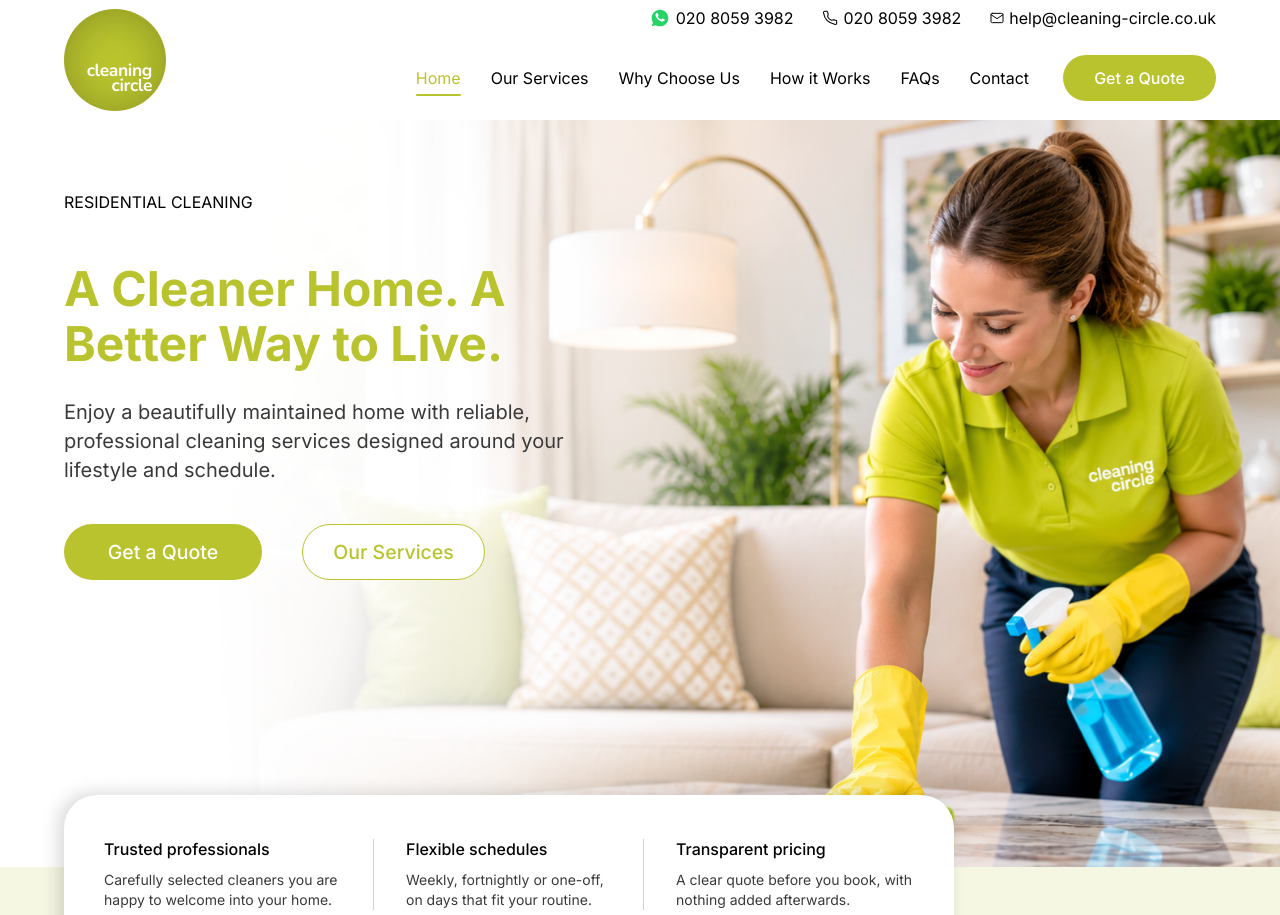
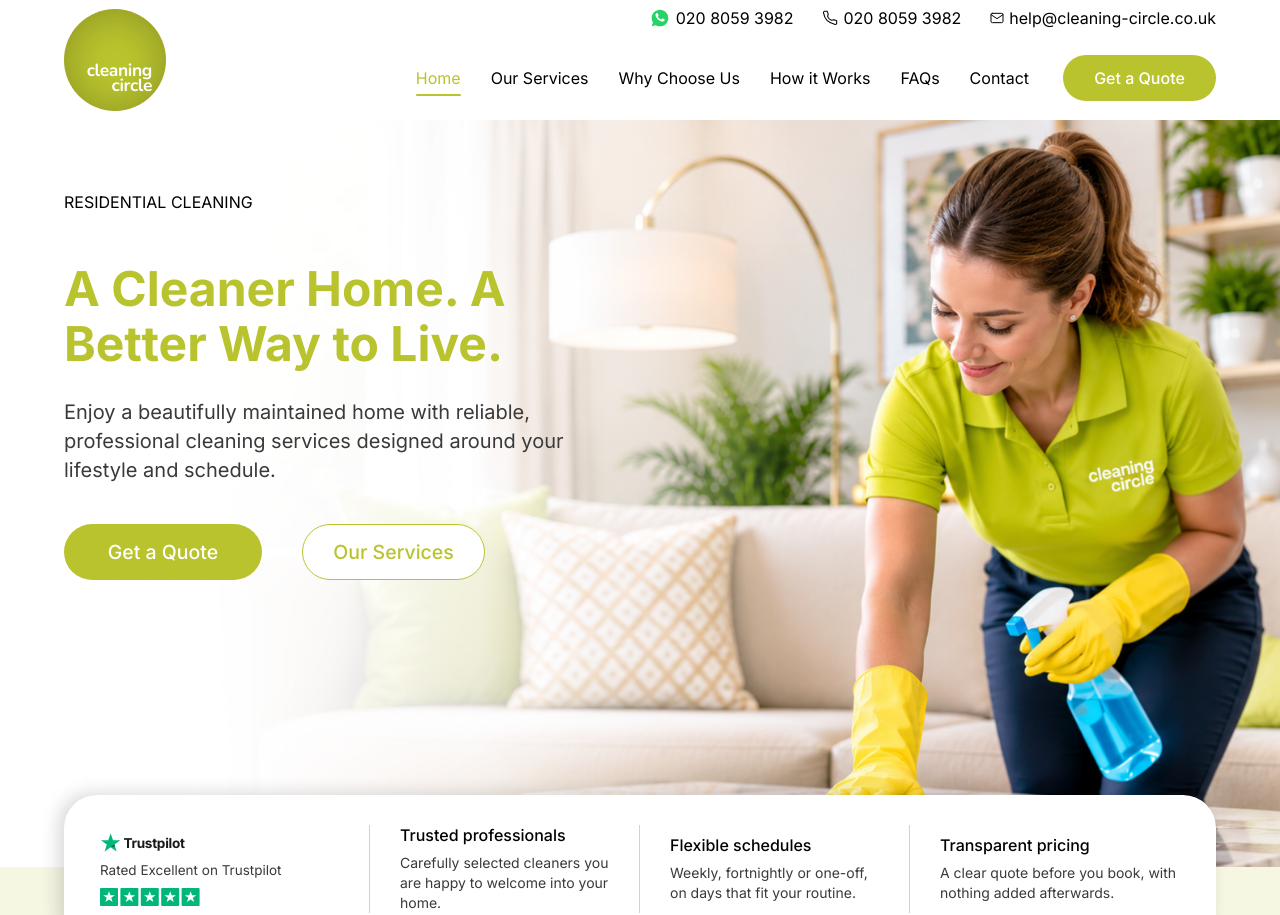
Before and after one commit to Gabbygabijo/CC-SISTER-WEBSITE, a React (Vite) app: page / in a window 1280 px wide. Shown: the top 915 px of the page. Built offline with nearby package versions, Linux system fonts and the light colour scheme; a web font is replaced by a local one.

Commit message:
feat: add Trustpilot rating card to highlights and update hero max-width

```diff
--- a/src/components/HeroSection.tsx
+++ b/src/components/HeroSection.tsx
@@ -62,7 +62,7 @@ export function HeroSection() {
             initial={{ opacity: 0, y: 16 }}
             animate={{ opacity: 1, y: 0 }}
             transition={{ duration: 0.5, delay: 0.24, ease: EASE_OUT }}
-            className="mt-3 max-w-54 min-[410px]:max-w-60 text-[13px] font-normal leading-[1.45] text-ink-body sm:mt-6 sm:max-w-112 sm:text-[18px] lg:mt-6.5 lg:max-w-126.75 lg:text-[20px]"
+            className="mt-3 max-w-54 min-[410px]:max-w-60 text-[13px] font-normal leading-[1.45] text-ink-body sm:mt-6 sm:max-w-md sm:text-[18px] lg:mt-6.5 lg:max-w-126.75 lg:text-[20px]"
           >
             Enjoy a beautifully maintained home with reliable, professional
             cleaning services designed around your lifestyle and schedule.
--- a/src/components/HighlightsCard.tsx
+++ b/src/components/HighlightsCard.tsx
@@ -1,5 +1,6 @@
 import { motion } from 'motion/react';
 import { EASE_OUT, SPRING_GENTLE, VIEWPORT_ONCE } from '../lib/motion';
+import { TrustpilotStars, TrustpilotWordmark } from './Icons';
 
 export interface HighlightItem {
   title: string;
@@ -18,22 +19,43 @@ export function HighlightsCard({ items, className = '' }: HighlightsCardProps) {
       whileInView={{ opacity: 1, y: 0 }}
       viewport={VIEWPORT_ONCE}
       transition={{ duration: 0.55, ease: EASE_OUT }}
-      className={`relative z-20 max-w-222.5 rounded-3xl bg-surface px-6 py-7 shadow-highlights sm:rounded-[33px] sm:px-8 sm:py-9 lg:min-h-42.25 lg:px-10 lg:py-11 ${className}`}
+      className={`relative z-20 w-full max-w-295 rounded-3xl bg-surface px-6 py-7 shadow-highlights sm:rounded-[33px] sm:px-8 sm:py-8 lg:min-h-38 lg:px-9 lg:py-7.5 ${className}`}
     >
-      <div className="grid grid-cols-1 gap-6 md:grid-cols-3 md:gap-0">
+      <div className="grid grid-cols-1 gap-6 md:grid-cols-2 md:gap-0 lg:grid-cols-4">
+        {/* Column 1: Trustpilot Rating */}
+        <motion.a
+          href="#reviews"
+          whileHover={{ y: -2 }}
+          transition={SPRING_GENTLE}
+          aria-label="Rated Excellent on Trustpilot - View testimonials"
+          className="group flex flex-col justify-center border-b border-line pb-6 md:border-b-0 md:border-r md:pb-0 md:pr-6 lg:pr-7.5"
+        >
+          <TrustpilotWordmark className="h-5.5 w-auto self-start" />
+          <p className="mt-2 text-[13px] font-normal leading-tight text-ink-body transition-colors group-hover:text-brand-hover sm:text-[13.5px]">
+            Rated Excellent on Trustpilot
+          </p>
+          <TrustpilotStars className="mt-2.5 h-4.5 w-auto self-start" />
+        </motion.a>
+
+        {/* Columns 2, 3, 4: Highlight Items */}
         {items.map((item, idx) => {
-          const hasNext = idx < items.length - 1;
           return (
             <motion.div
               key={item.title}
               whileHover={{ y: -2 }}
               transition={SPRING_GENTLE}
               className={[
-                'group',
-                hasNext
-                  ? 'border-b border-line pb-6 md:border-b-0 md:border-r md:pb-0 md:pr-6 lg:pr-8'
+                'group flex flex-col justify-center',
+                // Mobile (< md): border-b on items 0 and 1
+                idx < 2 ? 'border-b border-line pb-6 md:border-b-0 md:pb-0' : '',
+                // Tablet (md 2x2):
+                idx === 0 ? 'md:pl-6 lg:border-r lg:px-7.5' : '',
+                idx === 1
+                  ? 'md:border-t md:border-line md:pt-6 md:border-r md:pr-6 lg:border-t-0 lg:pt-0 lg:border-r lg:px-7.5'
                   : '',
-                idx > 0 ? 'md:pl-6 lg:pl-8' : '',
+                idx === 2
+                  ? 'md:border-t md:border-line md:pt-6 md:pl-6 lg:border-t-0 lg:pt-0 lg:pl-7.5'
+                  : '',
               ]
                 .filter(Boolean)
                 .join(' ')}
@@ -41,7 +63,7 @@ export function HighlightsCard({ items, className = '' }: HighlightsCardProps) {
               <h2 className="text-[16px] font-medium leading-[1.25] text-ink transition-colors group-hover:text-brand-hover">
                 {item.title}
               </h2>
-              <p className="mt-2.5 text-[14px] font-normal leading-[1.43] text-ink-body lg:mt-2.75">
+              <p className="mt-2 text-[13.5px] font-normal leading-[1.43] text-ink-body sm:text-[14px]">
                 {item.description}
               </p>
             </motion.div>
```
